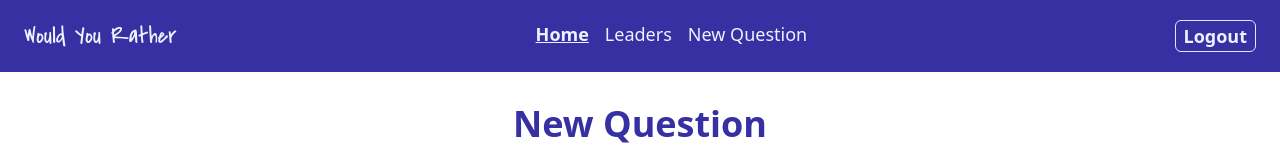
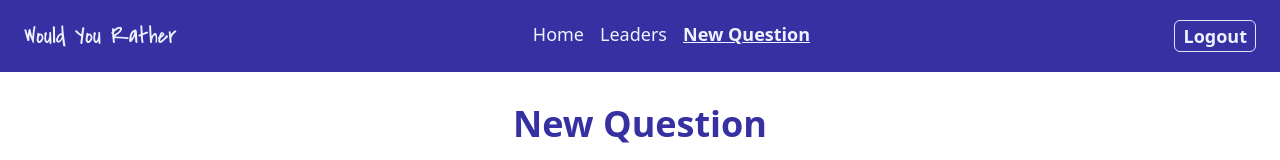
Before and after one commit to dacitto/Would-You-Rather, a React (Create React App) app: page /newquestion in a window 1280 px wide. Shown: the top 160 px of the page. Built offline with nearby package versions, Linux system fonts and the light colour scheme; sample sign-in values are in the browser's storage.

Commit message:
fix: dispatch (clear authed user) in logout

```diff
--- a/src/components/Header/index.js
+++ b/src/components/Header/index.js
@@ -1,14 +1,22 @@
 import React, { useState } from "react";
 import MyLink from "./MyLink";
 import { useNavigate } from "react-router";
-import { useSelector } from "react-redux";
+import { useSelector, useDispatch } from "react-redux";
+import { useLocation } from "react-router-dom";
+import { setAuthedUser } from "../../actions/authedUser";
 const Header = () => {
+  const params = useLocation();
+  const dispatch = useDispatch();
   const authedUser = useSelector((state) => state.authedUser);
   const userInfos = useSelector((state) => state.users[authedUser]);
+  const pathname = params.pathname;
   const Navigate = useNavigate();
-  console.log("authedUser");
-  console.log(userInfos);
-  const [active, setActive] = useState("/");
+  const paths = ["/", "/leaders", "/newquestion"];
+  const [active, setActive] = useState(
+    paths.includes(pathname.toLocaleLowerCase())
+      ? pathname.toLocaleLowerCase()
+      : "/"
+  );
   const Links = [
     { path: "/", name: "Home" },
     { path: "/leaders", name: "Leaders" },
@@ -36,6 +44,7 @@ const Header = () => {
           <button
             onClick={() => {
               localStorage.clear();
+              dispatch(setAuthedUser(null));
               Navigate("/login");
             }}
             className="px-2 rounded-md border font-semibold border-indigo-100 hover:bg-indigo-50 hover:text-indigo-800 transition-all duration-300"
```
